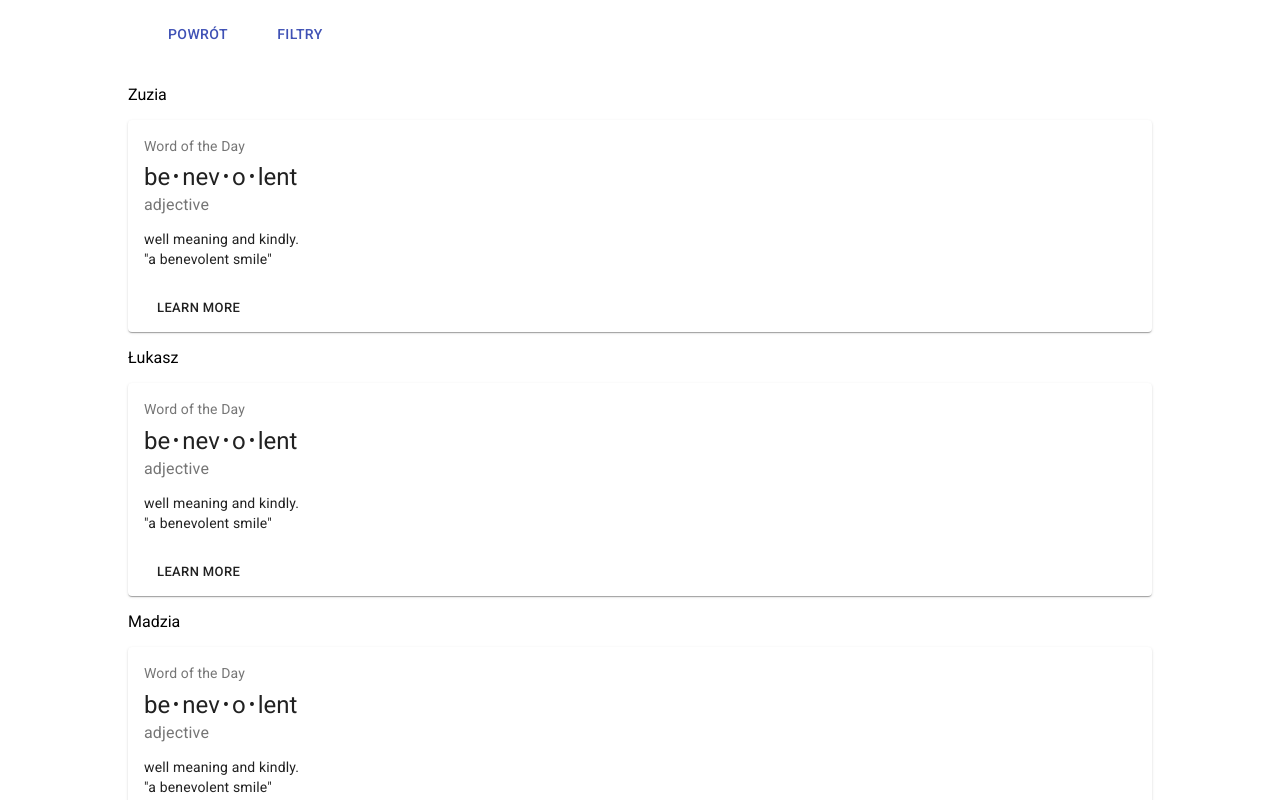
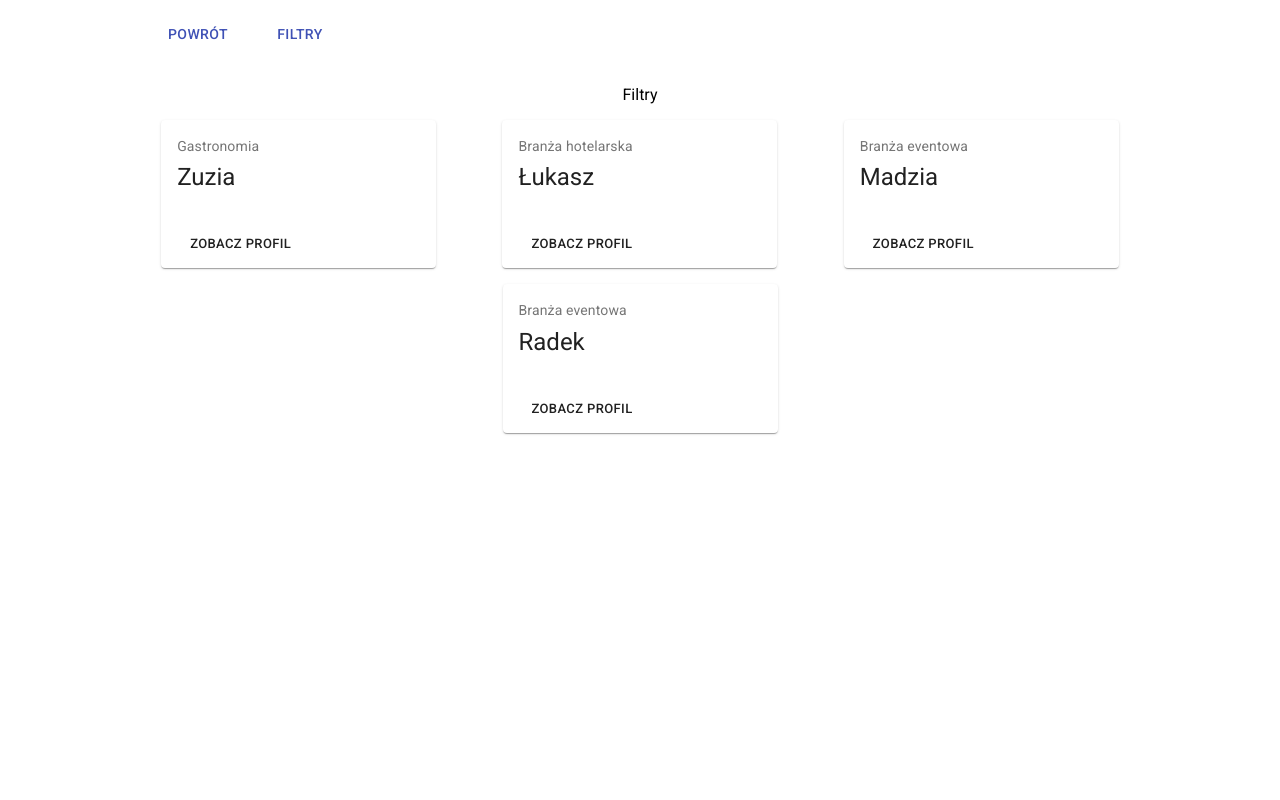
Before and after one commit to zuzannagasior/rework-app, a React (Create React App) app: page /search-employee in a window 1280 px wide. Shown: the top 800 px of the page. Built offline with nearby package versions, Linux system fonts and the light colour scheme.

Commit message:
search employee card components

```diff
--- a/src/employer/Employer.css
+++ b/src/employer/Employer.css
@@ -15,3 +15,18 @@
 .em-container a {
     text-decoration: none;
 }
+
+.em-card-box {
+    display: flex;
+    flex-wrap: wrap;
+}
+
+.em-card-box>div {
+    margin: auto;
+    margin-bottom: 1rem;
+}
+
+.em-filters {
+    text-align: center;
+    margin: 1rem auto;
+}
--- a/src/employer/SearchEmployee.js
+++ b/src/employer/SearchEmployee.js
@@ -48,30 +48,33 @@ const useStyles = makeStyles({
   },
 });
 
-const SimpleCard = () => {
-  const classes = useStyles();
-  const bull = <span className={classes.bullet}>•</span>;
+const SimpleCard = (props) => {
+    const e = props.employee;
+    const classes = useStyles();
+    // const bull = <span className={classes.bullet}>•</span>;
 
   return (
     <Card className={classes.root}>
       <CardContent>
         <Typography className={classes.title} color="textSecondary" gutterBottom>
-          Word of the Day
+          {e.category}
         </Typography>
-        <Typography variant="h5" component="h2">
-          be{bull}nev{bull}o{bull}lent
+        <Typography variant="h5" component="h2" className={classes.pos}>
+          {e.name}
         </Typography>
-        <Typography className={classes.pos} color="textSecondary">
+        {/* <Typography className={classes.pos} color="textSecondary">
           adjective
-        </Typography>
-        <Typography variant="body2" component="p">
-          well meaning and kindly.
+        </Typography> */}
+        {/* <Typography variant="body2" component="p">
+          Dostępność:
           <br />
-          {'"a benevolent smile"'}
-        </Typography>
+          {bull} Od: {e.availabilityFrom}
+          <br />
+          {bull} Do: {e.availabilityFrom}
+        </Typography> */}
       </CardContent>
       <CardActions>
-        <Button size="small">Learn More</Button>
+        <Button size="small">Zobacz profil</Button>
       </CardActions>
     </Card>
   );
@@ -84,21 +87,27 @@ class SearchEmployee extends React.Component {
         showFilters: false
     }
 
+    showFilterSection = () => {
+        this.setState({
+            showFilters: true
+        })
+    }
+
     render() {
 
-        let employees = this.state.employeeDataToDisplay.map((item, index)=> (
-            <div>
-                <p key={index}>{item.name}</p>
-                <SimpleCard />
-            </div>
+        let employees = this.state.employeeDataToDisplay.map((e, index)=> (
+            <SimpleCard key={index} employee={e}/>
         ));
 
         return (
             <div className="em-container">
                 <nav>
                     <NavLink to="/employer-module"><Button color="primary">Powrót</Button></NavLink>
-                    <NavLink to="/add-job-offer"><Button color="primary">Filtry</Button></NavLink>
+                    <Button color="primary" onClick={this.showFilterSection}>Filtry</Button>
                 </nav>
+                <section className="em-filters">
+                        Filtry
+                </section>
                 <section className="em-card-box">
                     {employees}
                 </section>
```
